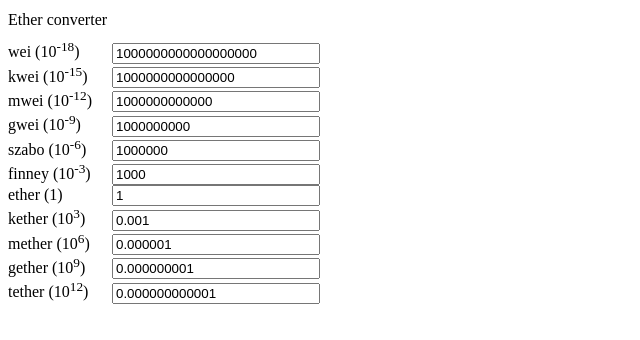
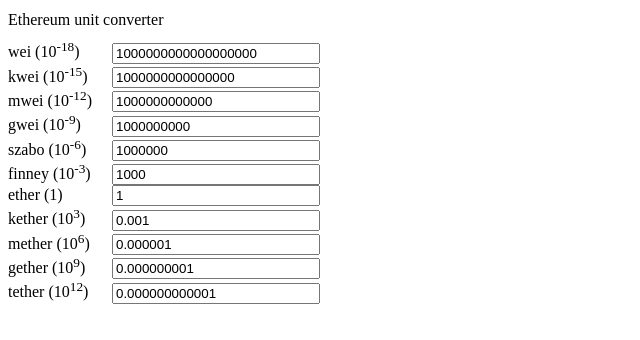
Before and after one commit to miguelmota/ethereum-unit-converter, a website with bundled scripts: page example/index.html in a window 1280 px wide. Shown: the full height of the page, 0-640 px from the left. Built offline with nearby package versions, Linux system fonts and the light colour scheme.

Commit message:
Update example

```diff
--- a/example/index.html
+++ b/example/index.html
@@ -2,8 +2,14 @@
 <html lang="en-US">
 <head>
   <meta charset="UTF-8">
-  <meta name="viewport" content="initial-scale=1, maximum-scale=1, user-scalable=yes">
-  <title>Ether Converter</title>
+  <meta http-equiv="content-language" content="en-us">
+  <meta name="description" content="Ethereum unit converter">
+  <meta name="keywords" content="ethereum, unit, converter, tool, utility, wei, kwei, mwei, gwei, szabo, finney, ether, kether, mether, gether, tether">
+  <meta name="robots" content="index,follow">
+  <meta name="googlebot" content="index,follow">
+  <meta name="viewport" content="width=device-width, initial-scale=1">
+  <meta name="application-name" content="Ether Converter">
+  <title>Ethereum Unit Converter</title>
   <style>
     body {
       font-size: 16px;
@@ -23,7 +29,7 @@
 </head>
 <body>
   <div class="container">
-    <h1>Ether converter</h1>
+    <h1>Ethereum unit converter</h1>
     <div class="row">
       <label>wei (10<sup>-18</sup>)</label>
       <input type="text" class="wei">
```
